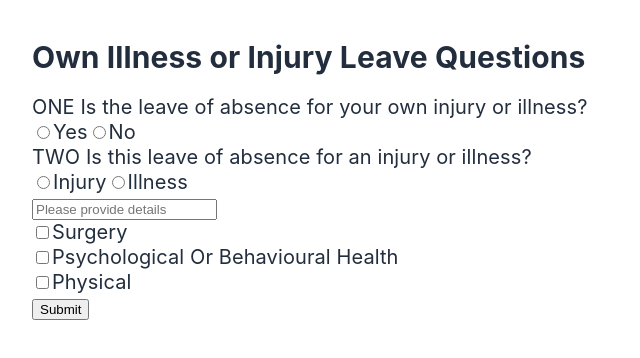
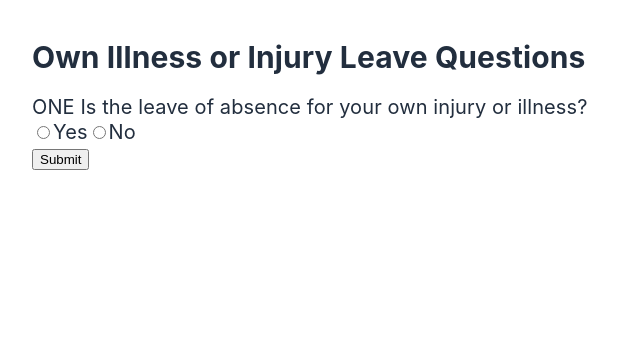
Before and after one commit to nagesh147/amz-form-app, a React (Create React App) app: page / in a window 1280 px wide. Shown: the top 358 px of the page, without its empty margins (0-640 px from the left). Built offline with nearby package versions, Linux system fonts and the light colour scheme.

Commit message:
dynamic loading form items fixed

```diff
--- a/src/components/Forms/EntryForm.js
+++ b/src/components/Forms/EntryForm.js
@@ -1,51 +1,53 @@
 import React, { useState } from 'react'
 import './styles.css'
 import data from '../../data.json'
-import Radio from '../elements/Radio'
-import Text from '../elements/Text'
-import Checkbox from '../elements/Checkbox'
 import Field from '../../components/elements/Field'
 
 export default function EntryForm() {
   const [jsonData, setJsonData] = useState(data)
+  const [selectedOption, setSelectedOption] = useState(null)
 
-  // const orderHandler = (currentOrder) => {
-  //   console.log('order handler')
-  //   currentOrder++
-  //   const nextFormItem = jsonData.filter((i) => i.order === currentOrder)
+  const orderHandler = (currentOrder) => {
+    currentOrder++
+    console.log({ currentOrder })
+    const nextFormItem = jsonData.filter((i) => i.order === currentOrder)
 
-  //   return (
-  //     nextFormItem &&
-  //     nextFormItem.map((formItem) => {
-  //       return (
-  //         <div className="innerFormItem">
-  //           <label>{formItem.question}</label>
-  //           {renderElement(formItem)}
-  //         </div>
-  //       )
-  //     })
-  //   )
-  // }
+    let el =
+      nextFormItem &&
+      nextFormItem.map((formItem, index) => {
+        return (
+          <div className="innerFormItem">
+            <Field
+              formItem={formItem}
+              // orderHandler={orderHandler}
+              // currentOrder={currentOrder}
+
+              key={formItem.id}
+              // fieldConfig={data}
+              //  focused={(event)=>fieldBlur(event,field,index)}
+              optionChangeHandler={(event) =>
+                optionChangeHandler(event, formItem, index)
+              }
+            />
+          </div>
+        )
+      })
+
+    return <div className="field-wrapper">{el}</div>
+  }
 
   const optionChangeHandler = (event, formItem, index) => {
+    let selectedOptionVal = event.target.value
+    console.log('in option change handler')
     const updatedField = { ...Field }
-    updatedField.value = event.target.value
-    // updatedField.valid = this.checkValidity(updatedField)
-
     const updatedFields = [...jsonData]
     updatedFields.splice(index, 1, updatedField)
-    //   let formValid = true;
-    //   for(let field of updatedFields){
-    //      if(!field.valid){
-    //         formValid = false;
-    //      }
-    //  }
-    // this.setState({
-    //     fields: updatedFields,
-    //     // formValid: formValid
-    // })
-    console.log({ event, formItem, index })
-    console.log({ updatedField, updatedFields })
+
+    console.log({ selectedOption, event, formItem, index })
+
+    if (selectedOptionVal === 'Yes') {
+      return orderHandler(formItem.order)
+    }
   }
 
   // const checkValidity = (field) => {
@@ -83,7 +85,9 @@
 
   return (
     <form onSubmit={(event) => onSubmit(event)}>
-      {jsonData.map((formItem, index) => {
+      {jsonData
+        .filter((i) => i.order === 1)
+        .map((formItem, index) => {
           return (
             <Field
               formItem={formItem}
@@ -93,7 +97,7 @@
               key={formItem.id}
               // fieldConfig={data}
               //  focused={(event)=>fieldBlur(event,field,index)}
-            onChangeHandler={(event) =>
+              optionChangeHandler={(event) =>
                 optionChangeHandler(event, formItem, index)
               }
             />
--- a/src/components/elements/Field.js
+++ b/src/components/elements/Field.js
@@ -18,8 +18,7 @@
       element = (
         <Radio
           formItem={formItem}
-          currentOrder={formItem.order}
-          orderHandler={props.onChangeHandler}
+          optionChangeHandler={props.optionChangeHandler}
         />
       )
       break
@@ -27,28 +26,23 @@
       element = (
         <Checkbox
           formItem={formItem}
-          currentOrder={formItem.order}
-          orderHandler={props.onChangeHandler}
+          optionChangeHandler={props.optionChangeHandler}
         />
       )
       break
     case 'text':
       element = (
         <Text
-          // jsonData={jsonData}
           formItem={formItem}
-          currentOrder={formItem.order}
-          orderHandler={props.onChangeHandler}
+          optionChangeHandler={props.optionChangeHandler}
         />
       )
       break
     case 'select':
       element = (
         <Radio
-          //   jsonData={jsonData}
           formItem={formItem}
-          currentOrder={formItem.order}
-          orderHandler={props.onChangeHandler}
+          optionChangeHandler={props.optionChangeHandler}
         />
       )
       break
--- a/src/components/elements/Radio.js
+++ b/src/components/elements/Radio.js
@@ -1,15 +1,17 @@
 import React, { useState } from 'react'
 import { useForm } from 'react-hook-form'
 
-const Radio = ({ formItem, orderHandler, targetVal }) => {
-  const [selectedOption, setselectedOption] = useState(null)
+const Radio = ({ formItem, optionChangeHandler }) => {
+  const [selectedOption, setSelectedOption] = useState(null)
+  const [event, setEvent] = useState(null)
   const { register } = useForm()
   return (
     <>
       <div
         onChange={(e) => {
-          // setselectedOption(e.target.value)
-          orderHandler(e)
+          setEvent(e)
+          setSelectedOption(e.target.value)
+          optionChangeHandler(e)
         }}
       >
         <label>{formItem.question}</label>
@@ -28,8 +30,8 @@
           )
         })}
       </div>
-      {/* {selectedOption === 'Yes' && orderHandler(currentOrder)}
-      {selectedOption === 'Injury' && orderHandler(currentOrder)} */}
+      {selectedOption === 'Yes' && optionChangeHandler(event)}
+      {selectedOption === 'Injury' && optionChangeHandler(event)}
     </>
   )
 }
```
Lines whose indentation alone changed are shown as unchanged.
